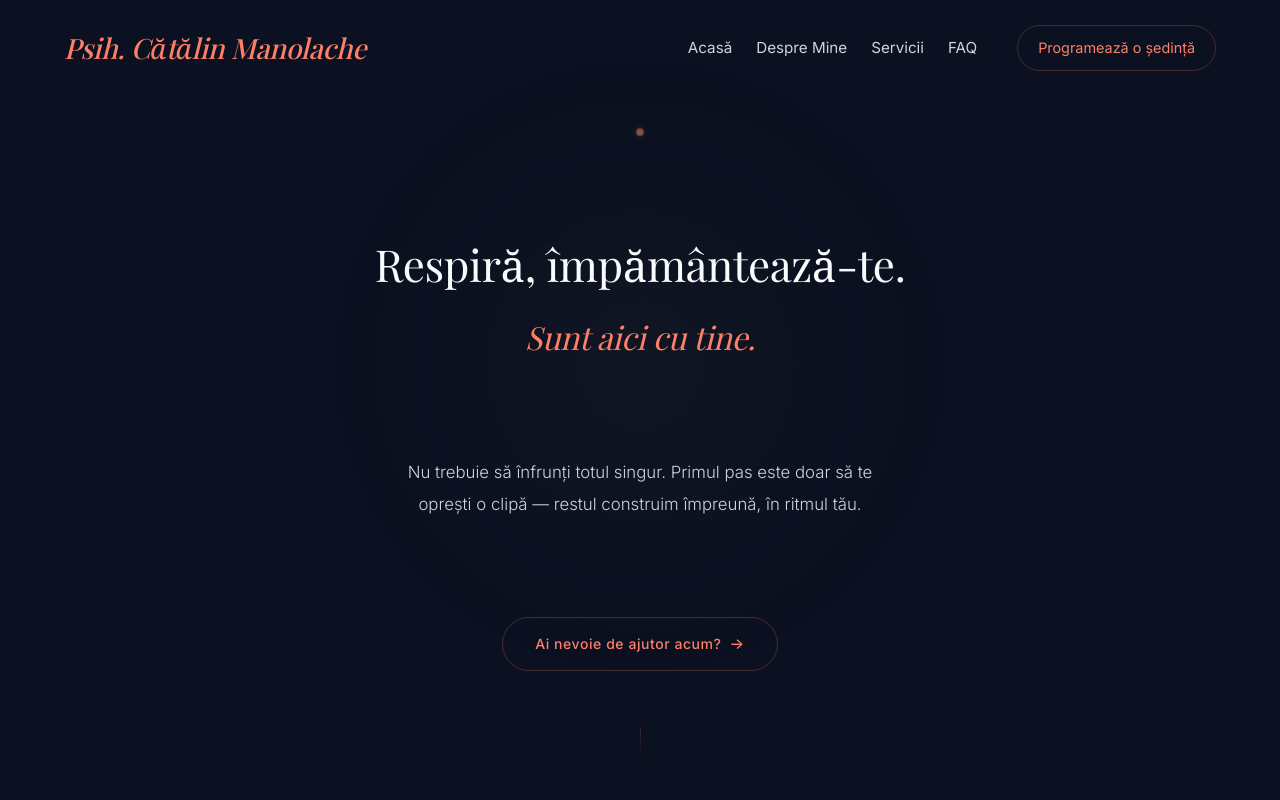
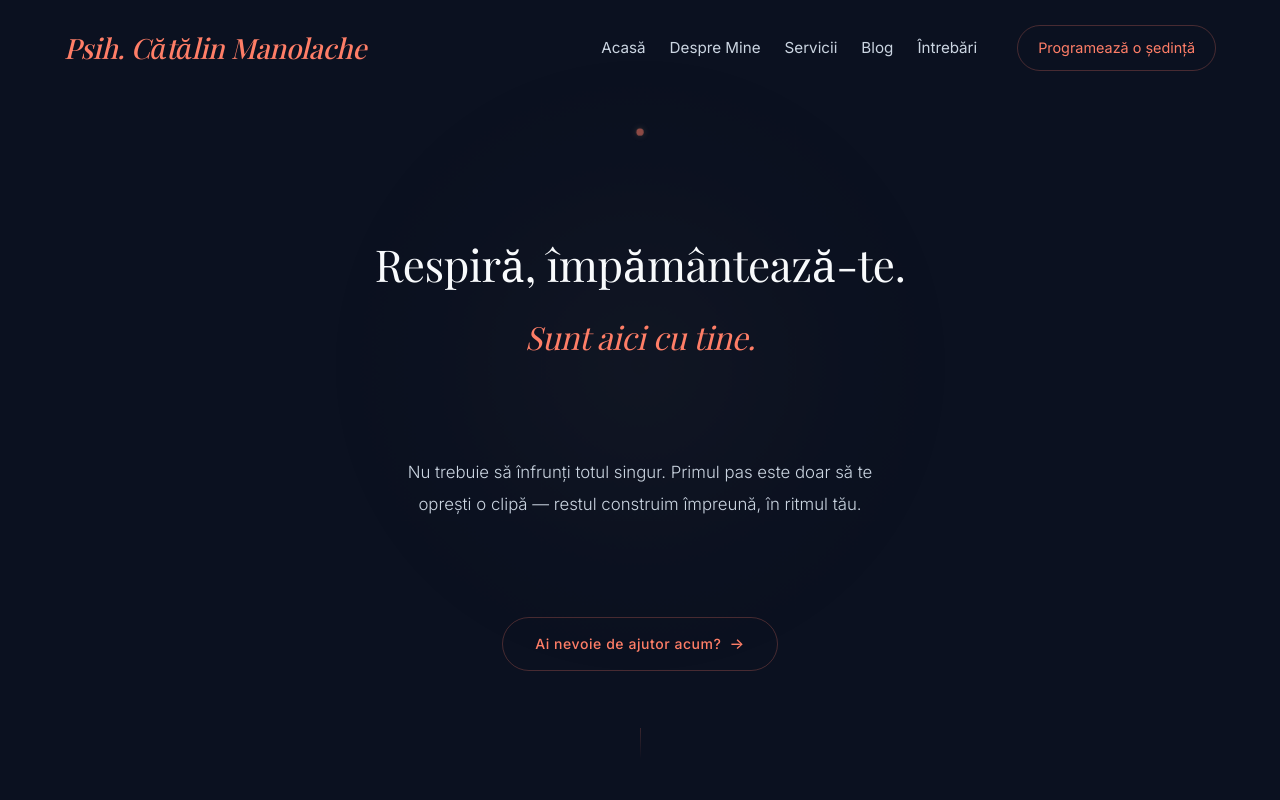
Before and after one commit to manolacheionutcatalin/artemis-website, a Next.js app: page / in a window 1280 px wide. Shown: the top 800 px of the page. Built offline with nearby package versions, Linux system fonts and the light colour scheme; no server answers; the database is empty; a web font is replaced by a local one.

Commit message:
feat: add Blog button to top bar header and footer, rename FAQ to Întrebări

```diff
--- a/src/components/Footer/Footer.tsx
+++ b/src/components/Footer/Footer.tsx
@@ -26,6 +26,9 @@
               </li>
               <li>
                 <Link href="/#servicii" className={styles.link}>Servicii</Link>
+              </li>
+              <li>
+                <Link href="/blog" className={styles.link}>Blog</Link>
               </li>
               <li>
                 <Link href="/#faq" className={styles.link}>Întrebări Frecvente</Link>
--- a/src/components/Header/Header.tsx
+++ b/src/components/Header/Header.tsx
@@ -20,7 +20,8 @@
     { name: "Acasă", href: "/#hero" },
     { name: "Despre Mine", href: "/#despre" },
     { name: "Servicii", href: "/#servicii" },
-    { name: "FAQ", href: "/#faq" },
+    { name: "Blog", href: "/blog" },
+    { name: "Întrebări", href: "/#faq" },
   ];
 
   return (
```
